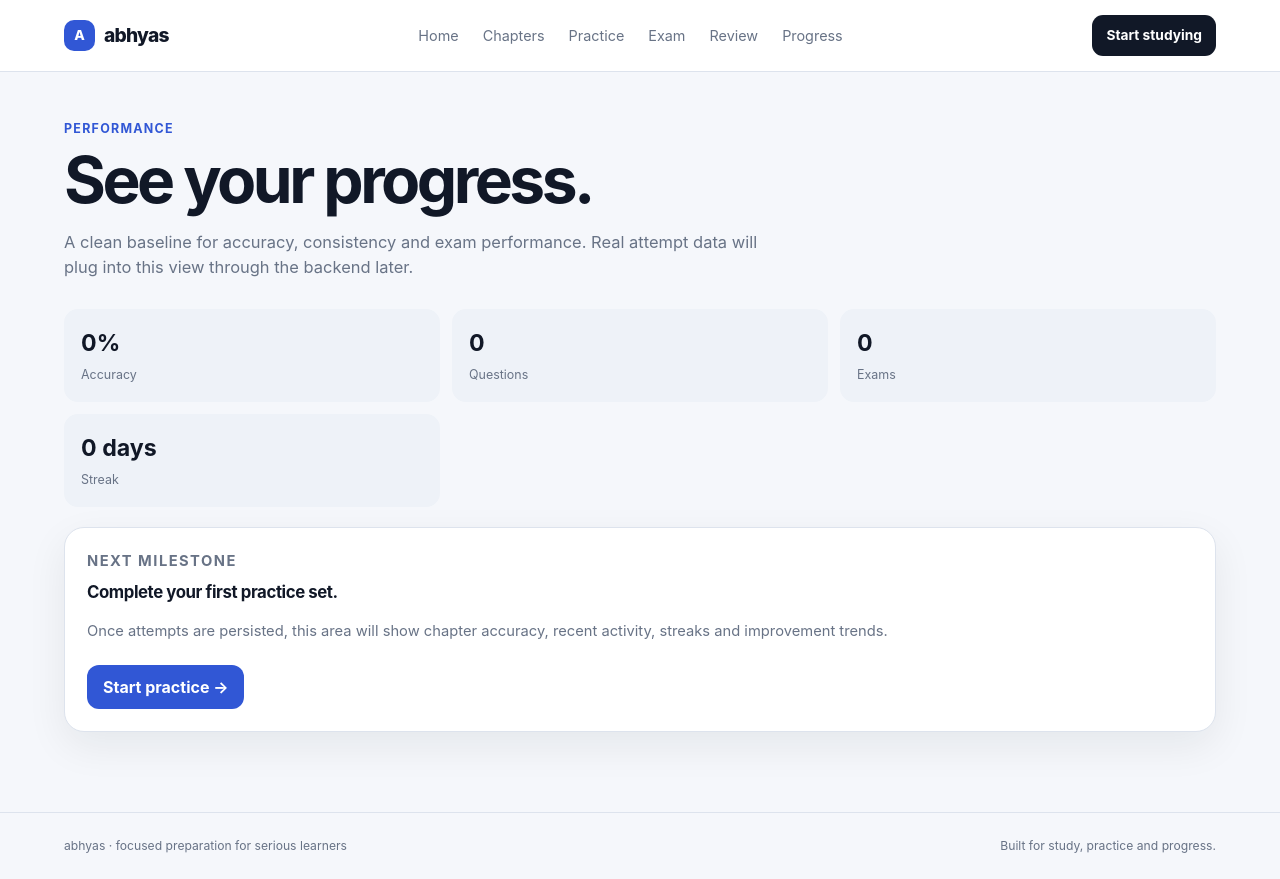
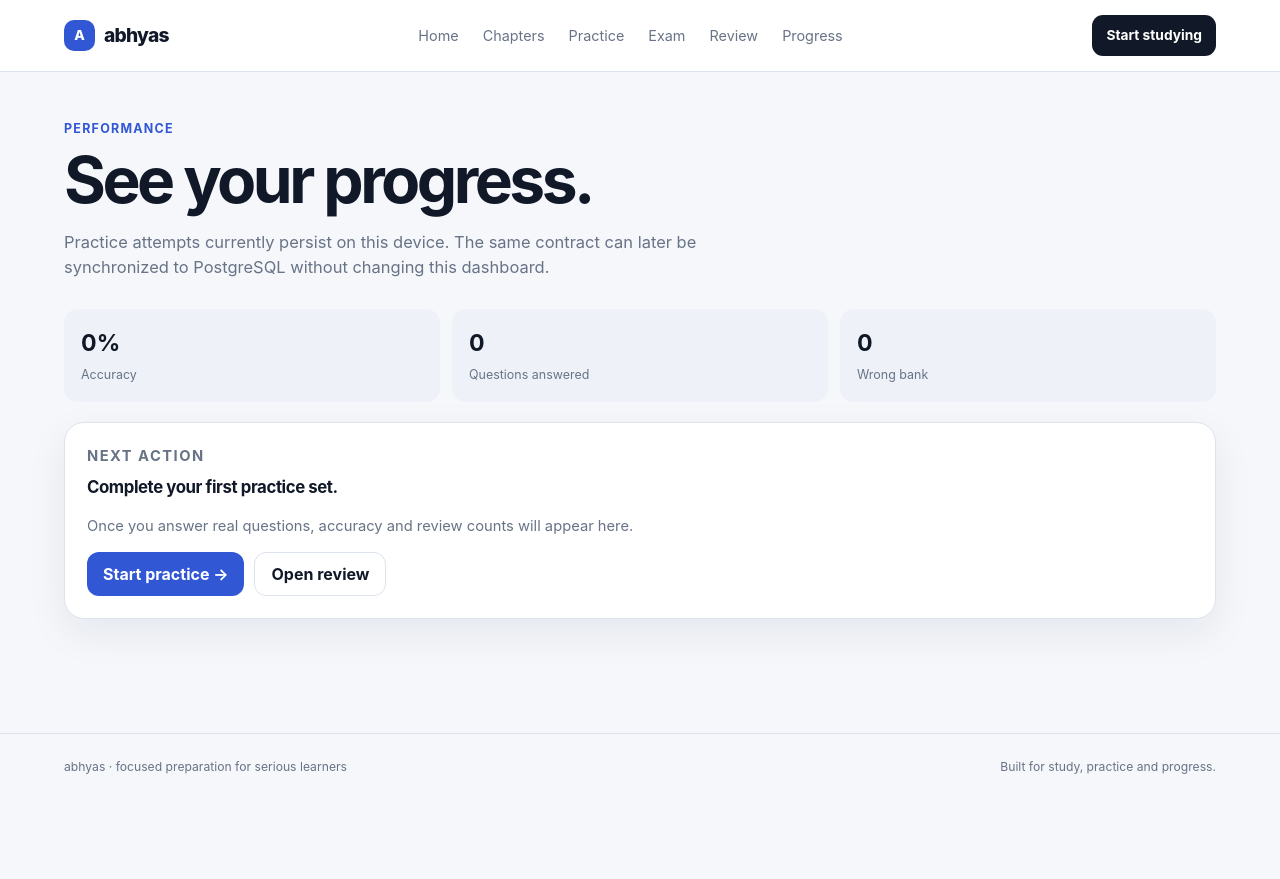
Before and after one commit to MKU-MKU/abhyas, a Next.js app in the folder apps/web/: page /progress in a window 1280 px wide. After the commit the page ends 800 px from the top, so only its background shows below. Built offline with nearby package versions, Linux system fonts and the light colour scheme.

Commit message:
feat: connect progress dashboard to practice attempt metrics

```diff
--- a/apps/web/app/progress/page.tsx
+++ b/apps/web/app/progress/page.tsx
@@ -1,20 +1,35 @@
+"use client";
+
 import Link from "next/link";
-
-const metrics = [["0%", "Accuracy"], ["0", "Questions"], ["0", "Exams"], ["0 days", "Streak"]];
+import { useEffect, useState } from "react";
 
 export default function ProgressPage() {
-  return (
-    <main className="main">
-      <p className="eyebrow">Performance</p>
-      <h1>See your progress.</h1>
-      <p className="subtitle">A clean baseline for accuracy, consistency and exam performance. Real attempt data will plug into this view through the backend later.</p>
-      <div className="stats" style={{ marginTop: 30 }}>{metrics.map(([value, label]) => <div className="stat" key={label}><strong>{value}</strong><span>{label}</span></div>)}</div>
-      <section className="card" style={{ marginTop: 20 }}>
-        <p className="eyebrow">Next milestone</p>
-        <h2>Complete your first practice set.</h2>
-        <p>Once attempts are persisted, this area will show chapter accuracy, recent activity, streaks and improvement trends.</p>
-        <Link className="primaryButton" href="/practice" style={{ marginTop: 8 }}>Start practice →</Link>
-      </section>
-    </main>
-  );
+  const [stats, setStats] = useState({ total: 0, correct: 0 });
+  const [wrong, setWrong] = useState(0);
+
+  useEffect(() => {
+    try {
+      setStats(JSON.parse(localStorage.getItem("abhyas:stats") || '{"total":0,"correct":0}'));
+      setWrong(JSON.parse(localStorage.getItem("abhyas:wrong") || "[]").length);
+    } catch { /* empty local state */ }
+  }, []);
+
+  const accuracy = stats.total ? Math.round((stats.correct / stats.total) * 100) : 0;
+
+  return <main className="main">
+    <p className="eyebrow">Performance</p>
+    <h1>See your progress.</h1>
+    <p className="subtitle">Practice attempts currently persist on this device. The same contract can later be synchronized to PostgreSQL without changing this dashboard.</p>
+    <div className="stats" style={{ marginTop: 30 }}>
+      <div className="stat"><strong>{accuracy}%</strong><span>Accuracy</span></div>
+      <div className="stat"><strong>{stats.total}</strong><span>Questions answered</span></div>
+      <div className="stat"><strong>{wrong}</strong><span>Wrong bank</span></div>
+    </div>
+    <section className="card" style={{ marginTop: 20 }}>
+      <p className="eyebrow">Next action</p>
+      <h2>{stats.total ? "Keep improving your weak areas." : "Complete your first practice set."}</h2>
+      <p>{wrong ? `${wrong} questions are waiting in your Review bank.` : "Once you answer real questions, accuracy and review counts will appear here."}</p>
+      <div style={{ display: "flex", gap: 10, flexWrap: "wrap", marginTop: 8 }}><Link className="primaryButton" href="/practice">Start practice →</Link><Link className="secondaryButton" href="/review">Open review</Link></div>
+    </section>
+  </main>;
 }
```
